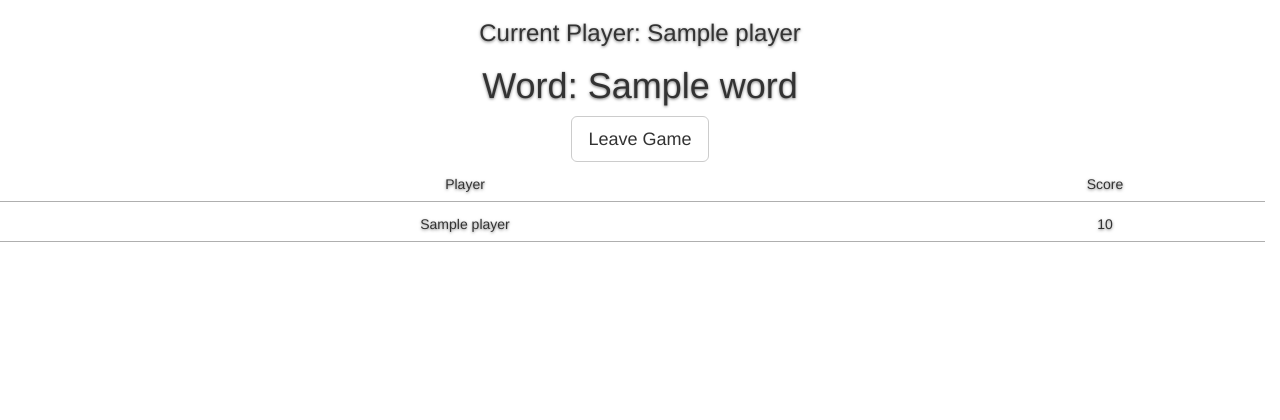
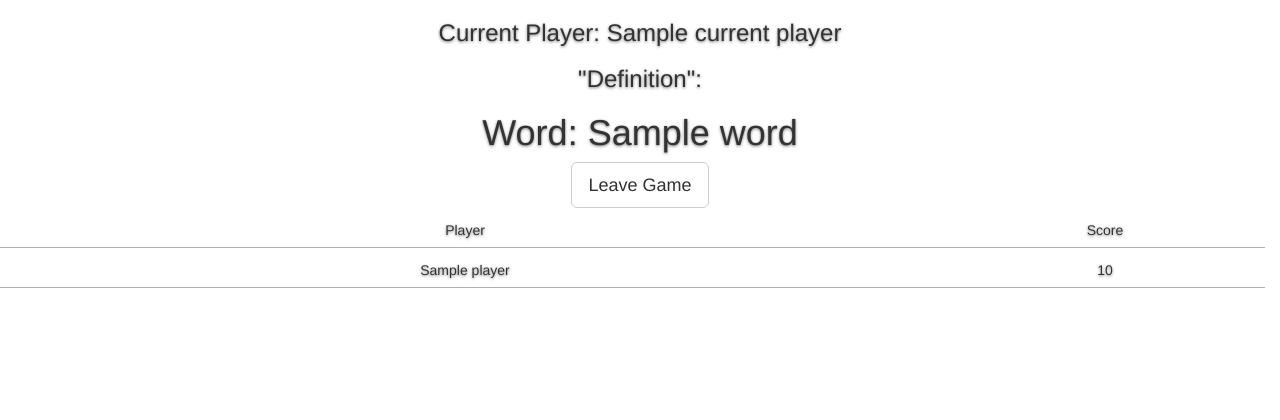
Before and after one commit to svalenciadavid/dictionaryGame, a Python web app: template templates/gamePage/regularPlayer.html in a window 1280 px wide. Shown: the top 420 px of the page. Run offline with Jinja, Linux system fonts and the light colour scheme; the template is opened without the code that fills it: most values are stand-ins (such as "Sample title", 1, 10 or a date in 2020); some libraries are stand-ins or nearby versions; grey boxes are pictures that could not be loaded.

Commit message:
used some cool jinja to recognize the host name. I also added the definition placeholder for the player.

```diff
--- a/templates/gamePage/regularPlayer.html
+++ b/templates/gamePage/regularPlayer.html
@@ -6,7 +6,14 @@
     <title>Player Page</title>
   </head>
     <div class="bg"></div>
-  <h3>Current Player: {{players.name}}</h3>
+  <h3>Current Player: {{currentPlayer.name}}</h3>
+  <h3>"Definition": </h3>
+<!--Checks for host player and return the host's name only-->
+  {% for player in players %}
+    {%- if player.isMaster %}
+      <h5>Will you trust {{player.name}}'s definition'?<h5>
+    {% endif %}
+  {% endfor %}
   <div>
     <h1>Word: {{word}} </h1>
   </div>
```
